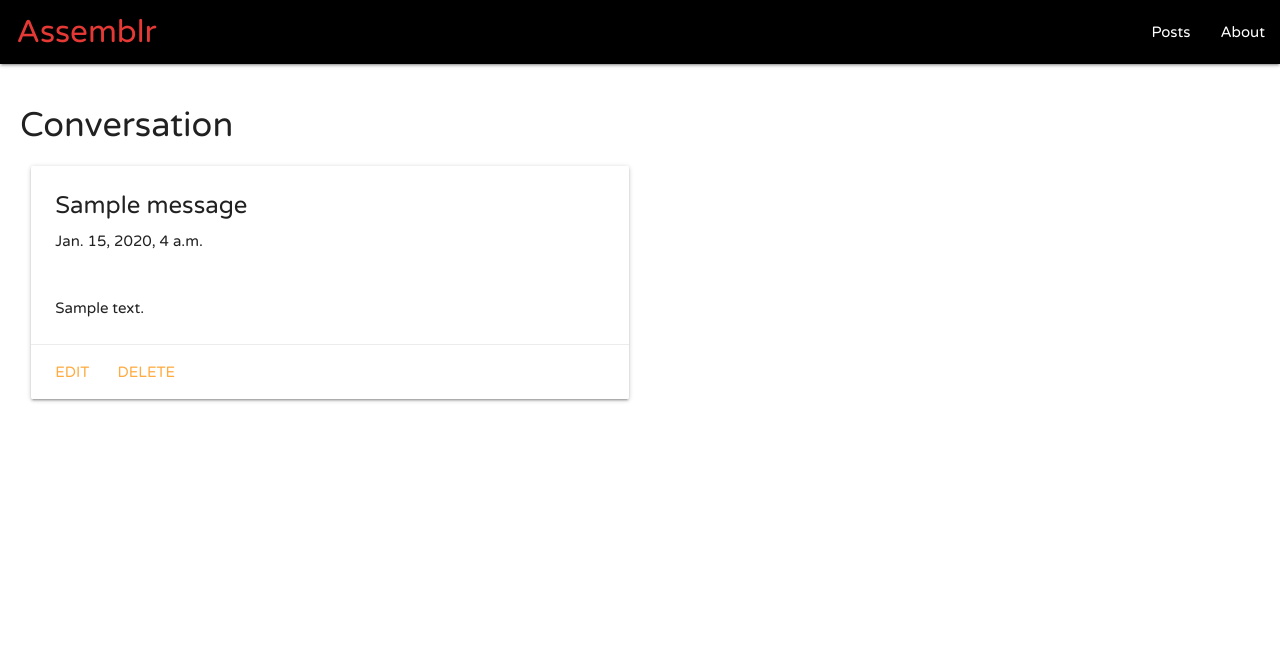
After one commit to ChrisChroma/Assemblr, a Django app: page /messages/1/ in a window 1280 px wide. The commit adds this page. Shown: the top 654 px of the page. Run offline with Django 3.2, Linux system fonts and the light colour scheme; tables that the repository leaves empty hold one stand-in row (values such as "Sample post").

Commit message:
models update

```diff
--- a/main_app/admin.py
+++ b/main_app/admin.py
@@ -1,9 +1,9 @@
 from django.contrib import admin
-from .models import Post, Student, Message, Reply
+from .models import Post, Student, Message, Thread
 
 
 # Register your models here.
 admin.site.register(Post)
 admin.site.register(Student)
 admin.site.register(Message)
-admin.site.register(Reply)
+admin.site.register(Thread)
--- a/main_app/forms.py
+++ b/main_app/forms.py
@@ -4,4 +4,4 @@ from .models import Message
 class MessageForm(ModelForm):
     class Meta:
         model = Message
-        fields = ['content']
+        fields = ['title']
--- a/main_app/models.py
+++ b/main_app/models.py
@@ -24,15 +24,41 @@ GENRE = (
     ('UX', 'UX Design'),
     ('PI', 'Project Ideas'),
 )
-# =========Post Model=========
+
+# =========Student Model=========
+class Student(models.Model):
+    name = models.CharField(max_length=50)
+    user = models.ForeignKey(User, on_delete=models.CASCADE)
+
+    cohort = models.CharField(
+        max_length=3,
+        choices=COHORTS,
+        default=COHORTS[0][0]
+    )
+    program = models.CharField(
+        max_length=1,
+        choices=PROGRAMS,
+        default=PROGRAMS[0][0]
+    )
+    # messages = models.ManyToManyField(Message)
+
+    def __str__(self):
+        # Nice method for obtaining the friendly value of a Field.choices
+        return f"{self.name} - {self.get_cohort_display().upper()}"
+
+    def get_absolute_url(self):
+        return reverse('posts_detail', kwargs={'pk': self.id})
 
 
+
+
+# ========= Post Model =========
 class Post(models.Model):
     title = models.CharField(max_length=100)
     content = models.CharField(max_length=500)
     created_at = models.DateTimeField(auto_now_add=True)
-    user = models.ForeignKey(User, on_delete=models.CASCADE)
-
+    student = models.ForeignKey(Student, on_delete=models.CASCADE)
+    # user = models.ForeignKey(User, on_delete=models.CASCADE)
 
     genre = models.CharField(
         max_length=4,
@@ -49,56 +75,27 @@ class Post(models.Model):
     class Meta:
         ordering = ['-created_at']
 
-# =========Message Model=========
+
+# ========= Thread Model =========
+class Thread(models.Model):
+    post = models.ForeignKey(Post, on_delete=models.CASCADE)
+    student = models.ForeignKey(Student, on_delete=models.CASCADE)
 
 
+# ========= Message Model =========
 class Message(models.Model):
-    content = models.CharField(max_length=500)
-    post = models.ForeignKey(Post, on_delete=models.CASCADE)
+    title = models.CharField(max_length=100)
+    content = models.TextField(max_length=500)
+    thread = models.ForeignKey(Thread, on_delete=models.CASCADE)
+    student = models.ForeignKey(Student, on_delete=models.CASCADE)
     created_at = models.DateTimeField(auto_now_add=True)
 
+
     def __str__(self):
-        return f"From {self.post} on {self.created}"
+        return f"From post n.{self.post_id} message id = {self.id} on {self.created_at}"
 
-    # def get_absolute_url(self):
-    #     return reverse('message_detail', kwargs={'message_id': self.id})
+    def get_absolute_url(self):
+        return reverse('message_detail', kwargs={'pk': self.id})
 
     class Meta:
         ordering = ['-created_at']
-
-
-# ========= Reply Model=========
-class Reply(models.Model):
-    title = models.CharField(max_length=100)
-    post = models.ForeignKey(Message, on_delete=models.CASCADE)
-    created_at = models.DateTimeField(auto_now_add=True)
-
-    def __str__(self):
-        return f"From {self.post} on {self.created}"
-
-    class Meta:
-        ordering = ['-created_at']
-
-# =========Student Model=========
-
-
-class Student(models.Model):
-    name = models.CharField(max_length=50)
-    cohort = models.CharField(
-        max_length=3,
-        choices=COHORTS,
-        default=COHORTS[0][0]
-    )
-    program = models.CharField(
-        max_length=1,
-        choices=PROGRAMS,
-        default=PROGRAMS[0][0]
-    )
-    messages = models.ManyToManyField(Message)
-
-    def __str__(self):
-        # Nice method for obtaining the friendly value of a Field.choices
-        return f"{self.name} - {self.get_cohort_display().upper()}"
-
-    def get_absolute_url(self):
-        return reverse('posts_detail', kwargs={'pk': self.id})
--- /dev/null
+++ b/main_app/templates/main_app/message_detail.html
@@ -0,0 +1,27 @@
+{% extends 'base.html' %}
+{% block content %}
+
+<h4>Conversation</h4>
+
+<div class="row">
+  <div class="col s6">
+    <div class="card">
+      <div class="card-content">
+        <span class="card-title">{{ message.title }}</span>
+        <p>{{ message.created_at }}</p>
+        <br>
+        <br>
+        <p>{{ message.content }}</p>
+
+      </div>
+      <div class="card-action">
+        <a href="">Edit</a>
+        <a href="">Delete</a>
+      </div>
+    </div>
+
+
+
+
+
+{% endblock %}
--- a/main_app/urls.py
+++ b/main_app/urls.py
@@ -13,4 +13,6 @@ urlpatterns = [
     path('posts/<int:pk>/delete/', views.PostDelete.as_view(), name='posts_delete'),
 
     path('posts/<int:post_id>/add_message/', views.add_message, name='add_message'),
+
+    path('messages/<int:pk>/', views.MessageDetail.as_view(), name="message_detail"),
 ]
--- a/main_app/views.py
+++ b/main_app/views.py
@@ -1,7 +1,11 @@
 from django.shortcuts import render, redirect
-from django.views.generic.edit import CreateView, UpdateView, DeleteView
+from django.views.generic import CreateView, UpdateView, DeleteView, DetailView
 
-from .models import Post, Student, Message
+# from django.views.generic.edit import CreateView, UpdateView, DeleteView
+# from django.views.generic import ListView, DetailView
+
+
+from .models import Post, Student, Message, Thread
 from .forms import MessageForm
 
 
@@ -9,7 +13,7 @@ from .forms import MessageForm
 
 class PostCreate(CreateView):
     model = Post
-    fields = '__all__'
+    fields = ['title', 'content']
 
 
 class PostUpdate(UpdateView):
@@ -22,7 +26,8 @@ class PostDelete(DeleteView):
     model = Post
     success_url = '/posts/'
 
-
+class MessageDetail(DetailView):
+    model = Message
 
 # ========= Functions ===================
 
@@ -46,6 +51,12 @@ def posts_detail(request, post_id):
     return render(request, 'posts/detail.html', {'post': post, 'message_form': message_form})
 
 
+# def message_details(request, post_id, message_id):
+#     post = Post.objects.get(id=post_id)
+#     message = Message.objects.get(id=message_id)
+#     return render(request, 'yourtemplate', {'post': post, 'message': message})
+
+
 def add_message(request, post_id):
     form = MessageForm(request.POST)
     if form.is_valid():
```
Also changed, not shown: main_app/templates/posts/detail.html (+9 -4 lines), main_app/migrations/0006_auto_20200623_1110.py (added), main_app/migrations/0007_auto_20200623_1248.py (added), main_app/migrations/0008_auto_20200623_1343.py (added).
